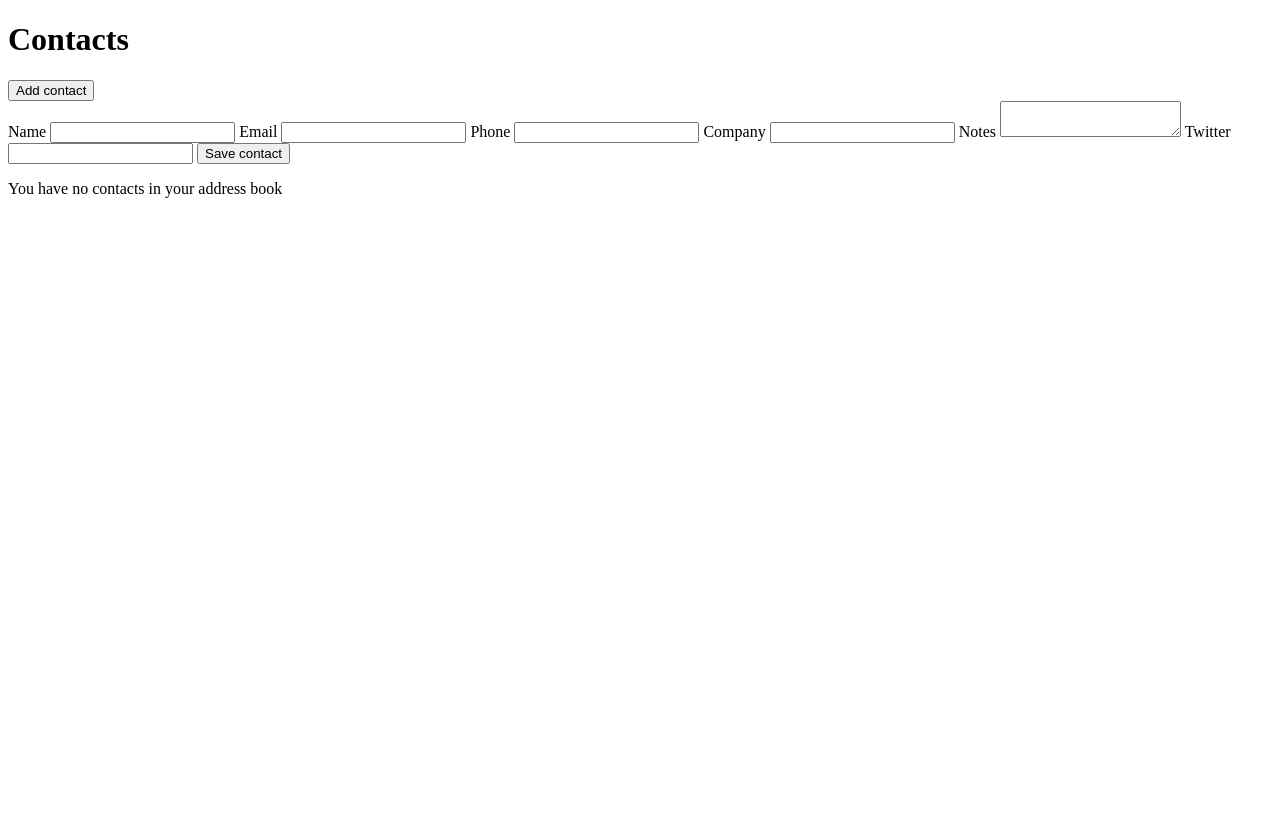
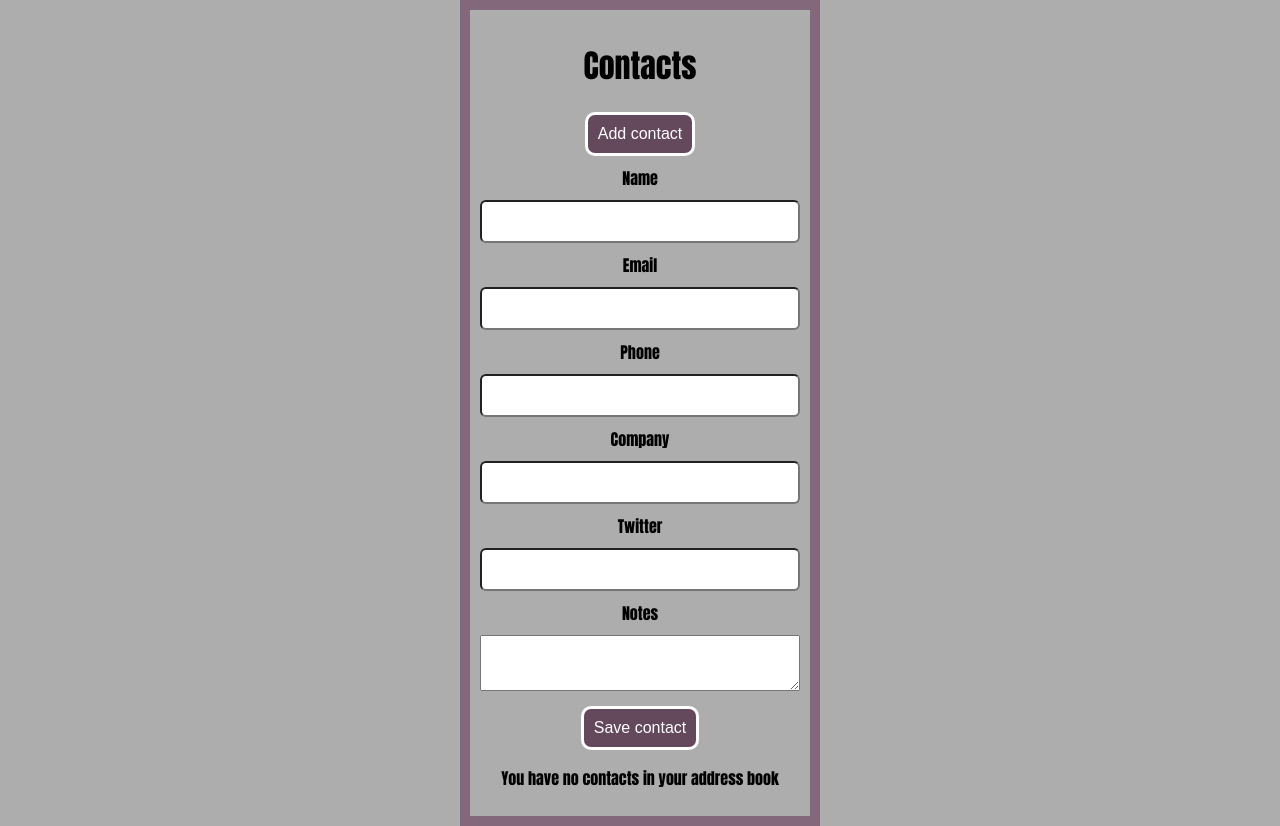
Before and after one commit to salindholm/address_book_challenge, a website: page src/index.html in a window 1280 px wide. Both pictures are taken after a click on the button "Add contact". Before the commit the page ends 800 px from the top, so only its background shows below. Drawn offline with Linux system fonts and the light colour scheme.

Commit message:
Adding browser-sync, creating style.css file and added style content.

```diff
--- /dev/null
+++ b/src/assets/css/style.css
@@ -0,0 +1,61 @@
+body {
+    font-family: Impact, Charcoal, sans-serif;
+    background-color: #adadad;
+    margin: auto;
+    width: 25%;
+    border: 10px solid #83677B;
+    padding: 10px;
+    text-align: center;
+}
+
+input[type="text"] {
+    width: 100%;
+    padding: 12px 1px;
+    margin: 10px 0;
+    display: inline-block;
+    border: 5px solid #64485C(0, 0, 0);
+    border-radius: 6px;
+    box-sizing: border-box;
+}
+input[type="email"] {
+    width: 100%;
+    padding: 12px 1px;
+    margin: 10px 0;
+    display: inline-block;
+    border: 5px solid #64485C(0, 0, 0);
+    border-radius: 6px;
+    box-sizing: border-box;
+}
+textarea[type="text"] {
+    width: 100%;
+    padding: 12px 1px;
+    margin: 10px 0;
+    display: inline-block;
+    border: 5px solid #64485C(0, 0, 0);
+    box-sizing:border-box;
+}
+button {
+    margin-bottom: 10px;
+    background-color: #64485C;
+    border: solid;
+    color: white;
+    padding: 10px 10px;
+    text-align: center;
+    text-decoration: none;
+    display: inline-block;
+    font-size: 16px;
+    border-radius: 10px;
+    outline:none;
+}
+input[type="submit"] {
+    background-color: #64485C;
+    border: solid;
+    color: white;
+    padding: 10px;
+    text-align: center;
+    text-decoration: none;
+    display: inline-block;
+    font-size: 16px;
+    border-radius: 10px;
+    outline:none;
+}
--- a/src/assets/js/app.js
+++ b/src/assets/js/app.js
@@ -27,7 +27,18 @@ const  renderContacts = () => {
 document.addEventListener('DOMContentLoaded', () => {
 	renderContacts()
 	const  contactForm = document.getElementById('new-contact-form')
-	contactForm.addEventListener('submit', event  => {
+    const  toggleFormVisibilityButton = document.getElementById('add-contact')
+	contactForm.style.display = 'none'
+
+	toggleFormVisibilityButton.addEventListener('click', () => {
+		if (contactForm.style.display === '') {
+			contactForm.style.display = 'none'
+		} else {
+			contactForm.style.display = ''
+		}
+	})
+
+    contactForm.addEventListener('submit', event  => {
 		event.preventDefault()
 
 		// 1. Read all the input fields and get their values
--- a/src/index.html
+++ b/src/index.html
@@ -4,6 +4,7 @@
     <meta charset="UTF-8">
     <meta name="viewport" content="width=device-width, initial-scale=1.0">
     <meta  http-equiv="X-UA-Compatible"  content="ie=edge">
+    <link  rel="stylesheet"  href="./assets/css/style.css">
 	<title>Address book</title>
 </head>
 <body>
@@ -18,10 +19,10 @@
 		<input id="phone" name="phone" type="text">
 		<label for="company">Company</label>
 		<input id="company" name="company" type="text">
-		<label for="notes">Notes</label>
-		<textarea id="notes" name="notes" type="text"></textarea>
 		<label for="twitter">Twitter</label>
         <input id="twitter" name="twitter" type="text">
+        <label for="notes">Notes</label>
+		<textarea id="notes" name="notes" type="text"></textarea>
         <input id="submit" type="submit" value="Save contact">
     </form>
     <div id="contact-list"></div>
```
Also changed, not shown: cypress/integration/userCanCreateAContact.feature.js (+1 -1 lines), cypress/integration/userCanToggleVisbilityOfNewContactForm.feature.js (added, +14 -0 lines), package.json (+5 -3 lines), server.js (added, +12 -0 lines), 1 other file.
